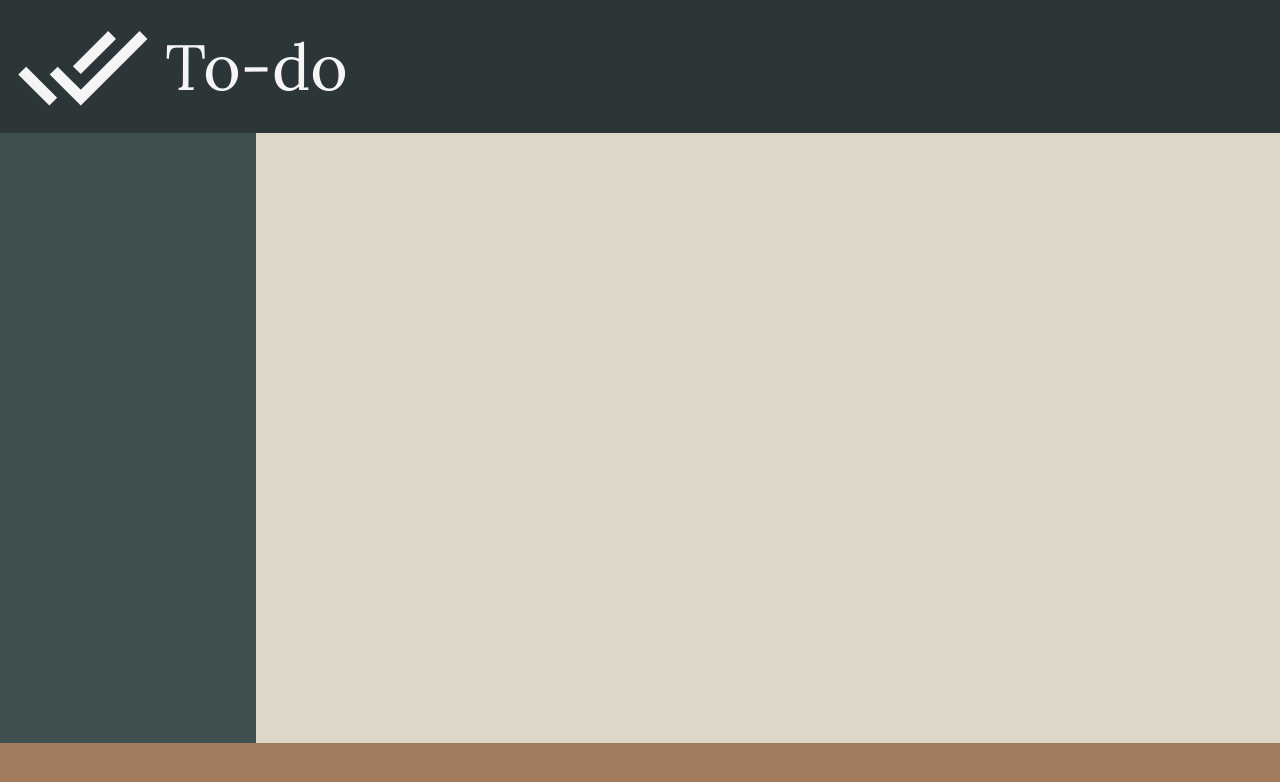
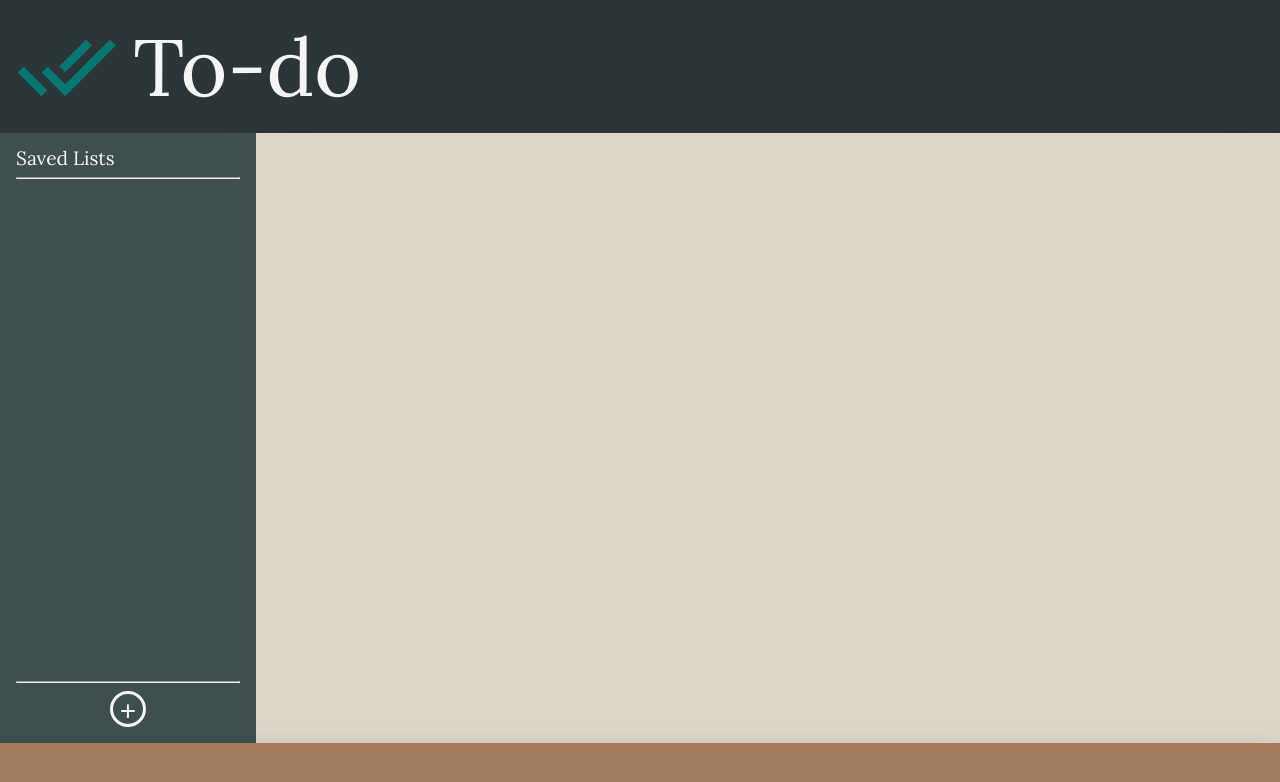
Before and after one commit to km5762/odin-todo-list, a website built with webpack: page dist/index.html in a window 1280 px wide. Built offline with nearby package versions, Linux system fonts and the light colour scheme.

Commit message:
Finish header recolor and aside skeleton

```diff
--- a/src/style.css
+++ b/src/style.css
@@ -6,6 +6,16 @@ body {
 :root {
   --light-font-color: whitesmoke;
   font-family: "Lora", serif;
+}
+
+h1 {
+  font-size: clamp(2rem, 10vw, 5rem);
+  color: var(--light-font-color);
+}
+
+h2 {
+  font-size: clamp(1rem, 1.5vw, 3rem);
+  color: var(--light-font-color);
 }
 
 .layout {
@@ -23,16 +33,13 @@ header {
   grid-row: 1 / 2;
   grid-column: 1 / 3;
   overflow: hidden;
-  padding-left: 1em;
-}
-
-header h1 {
-  color: var(--light-font-color);
-  font-size: 4rem;
+  padding: 1em;
+  box-shadow: rgba(0, 0, 0, 0.3) 0px 19px 38px,
+    rgba(0, 0, 0, 0.22) 0px 15px 12px;
 }
 
 header svg {
-  color: var(--light-font-color);
+  color: #01796f;
   max-height: 100%;
 }
 
@@ -40,15 +47,42 @@ aside {
   background-color: #3f4e4f;
   grid-row: 2 / 3;
   grid-column: 1 / 2;
+  padding: 1em;
+  display: flex;
+  flex-direction: column;
+  justify-content: space-between;
+  position: relative;
+}
+
+.add-list {
+  display: flex;
+  justify-content: center;
+}
+
+.add-list button {
+  border-radius: 75%;
+  height: min(2.25rem, 7.5vw);
+  width: min(2.25rem, 7.5vw);
+  background-color: transparent;
+  border-style: solid;
+  border-width: 3px;
+  border-color: var(--light-font-color);
+  font-size: min(1.75rem, 5vw);
+  cursor: pointer;
+  color: var(--light-font-color);
 }
 
 section {
   background-color: #dcd7c9;
   grid-row: 2 / 3;
   grid-column: 2 / 3;
+  box-shadow: rgba(0, 0, 0, 0.3) 0px 19px 38px,
+    rgba(0, 0, 0, 0.22) 0px 15px 12px;
 }
 
 footer {
+  box-shadow: rgba(0, 0, 0, 0.3) 0px 19px 38px,
+    rgba(0, 0, 0, 0.22) 0px 15px 12px;
   background-color: #a27b5c;
   grid-row: 3 / end;
   grid-column: 1 / end;
```
Also changed, not shown: dist/index.html.
